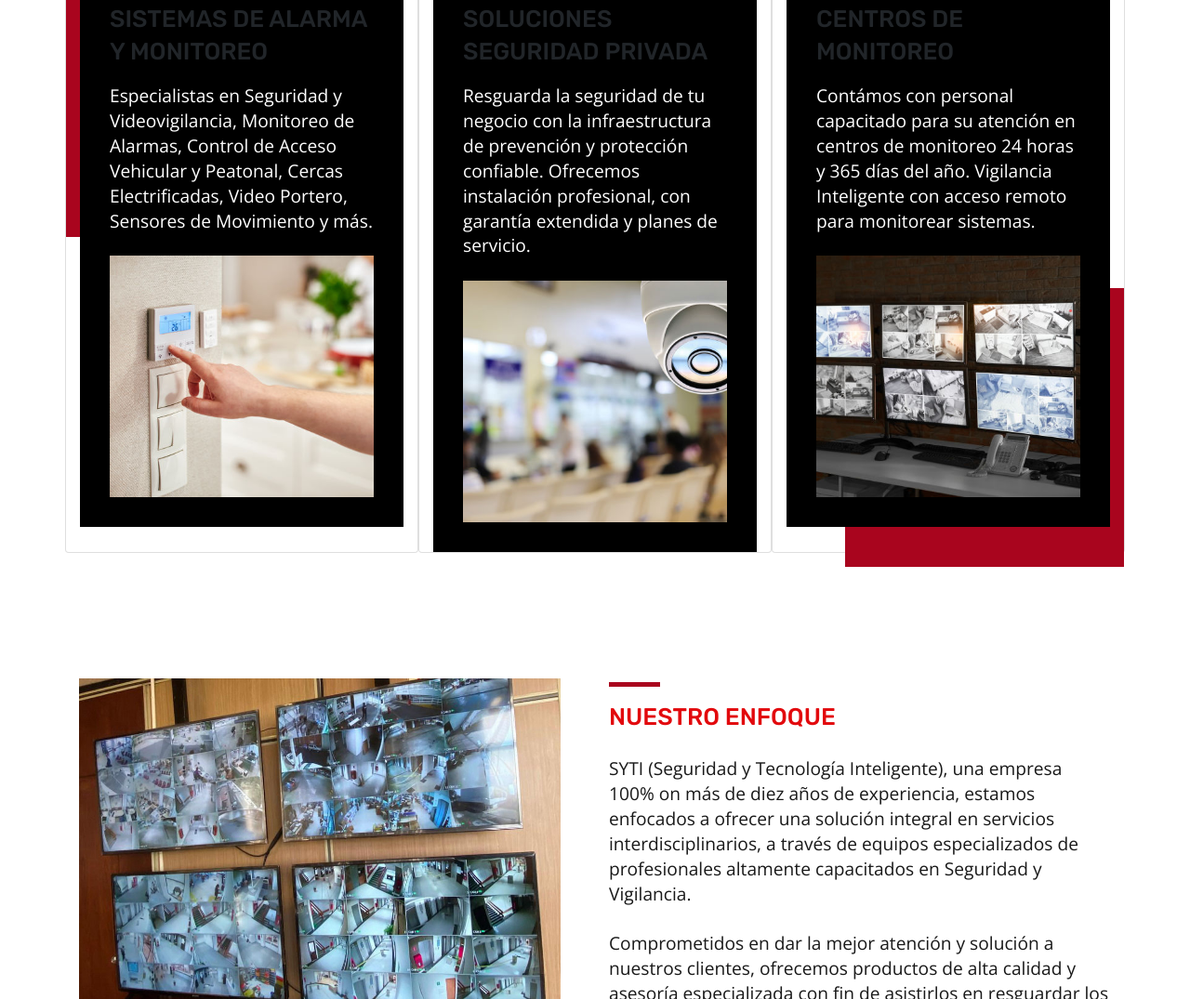
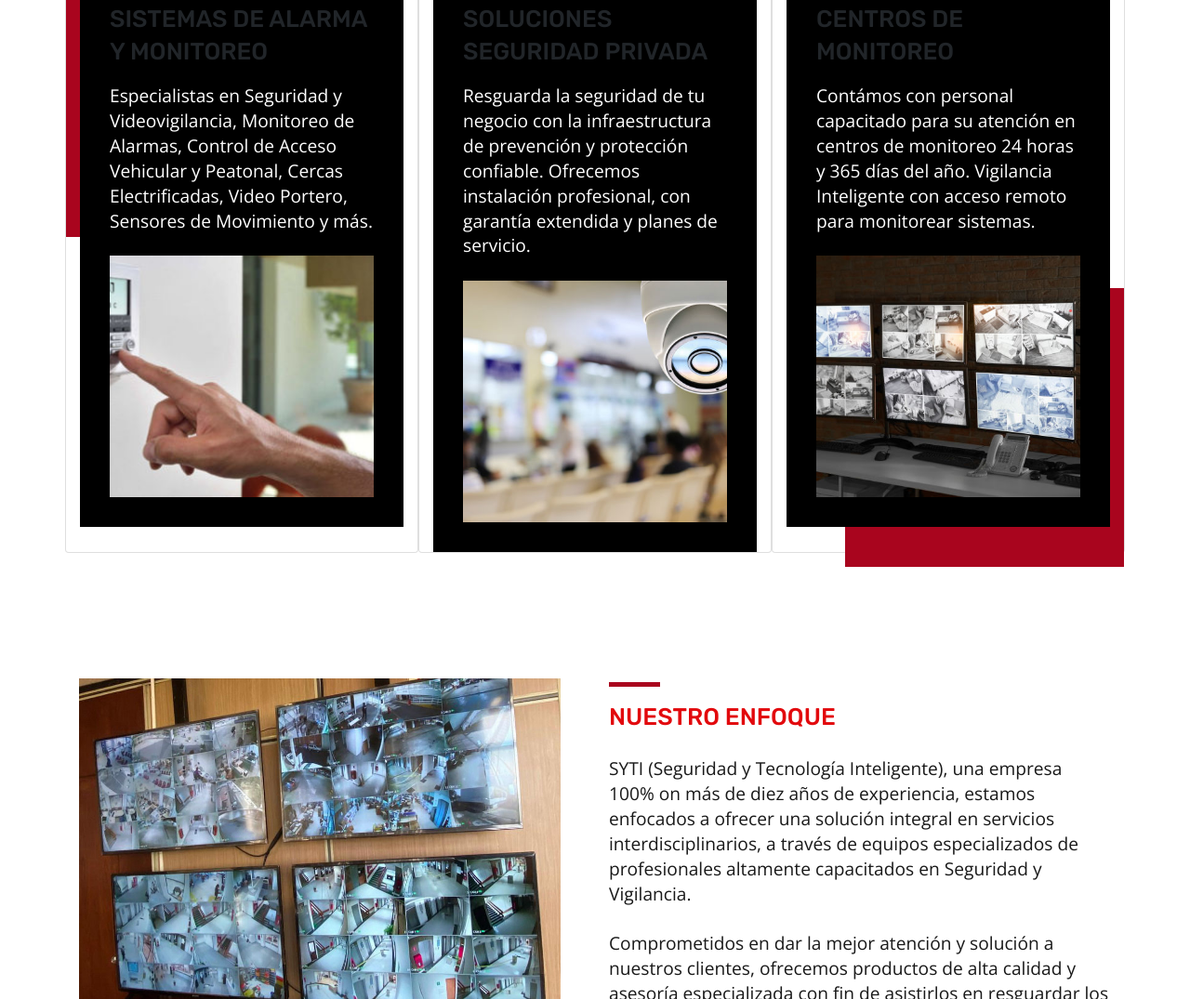
Before and after one commit to barten97/syti-seguridad, a plain HTML site: page index.html in a window 1280 px wide. Shown: the part 940-2015 px from the top of the page at 93% size. Drawn offline with nearby package versions, Linux system fonts and the light colour scheme; files that its build step writes are made by us from their sources; a script that the page names is missing; files whose address does not match are found by name.

Commit message:
create github pages

```diff
--- a/index.html
+++ b/index.html
@@ -127,7 +127,7 @@
                             Especialistas en Seguridad y Videovigilancia, Monitoreo de Alarmas, Control de Acceso Vehicular y Peatonal, Cercas Electrificadas, Video Portero, Sensores de Movimiento y más.</p>
                     </div>
                     <div class="img-wrapper">
-                        <a href="servicios.html"><img src="assets/images/adobestock-240470273-589x393.jpg" alt="sistemas de alarmas"></a>
+                        <a href="servicios.html"><img src="assets/images/banner-movil-589x258.jpg" alt="sistemas de alarmas"></a>
                     </div>
                 </div>
             </div>
```
Also changed, not shown: assets/images/hashes.json (+1 -1 lines), assets/images/banner-movil-589x258.jpg (added), 1 other file.
